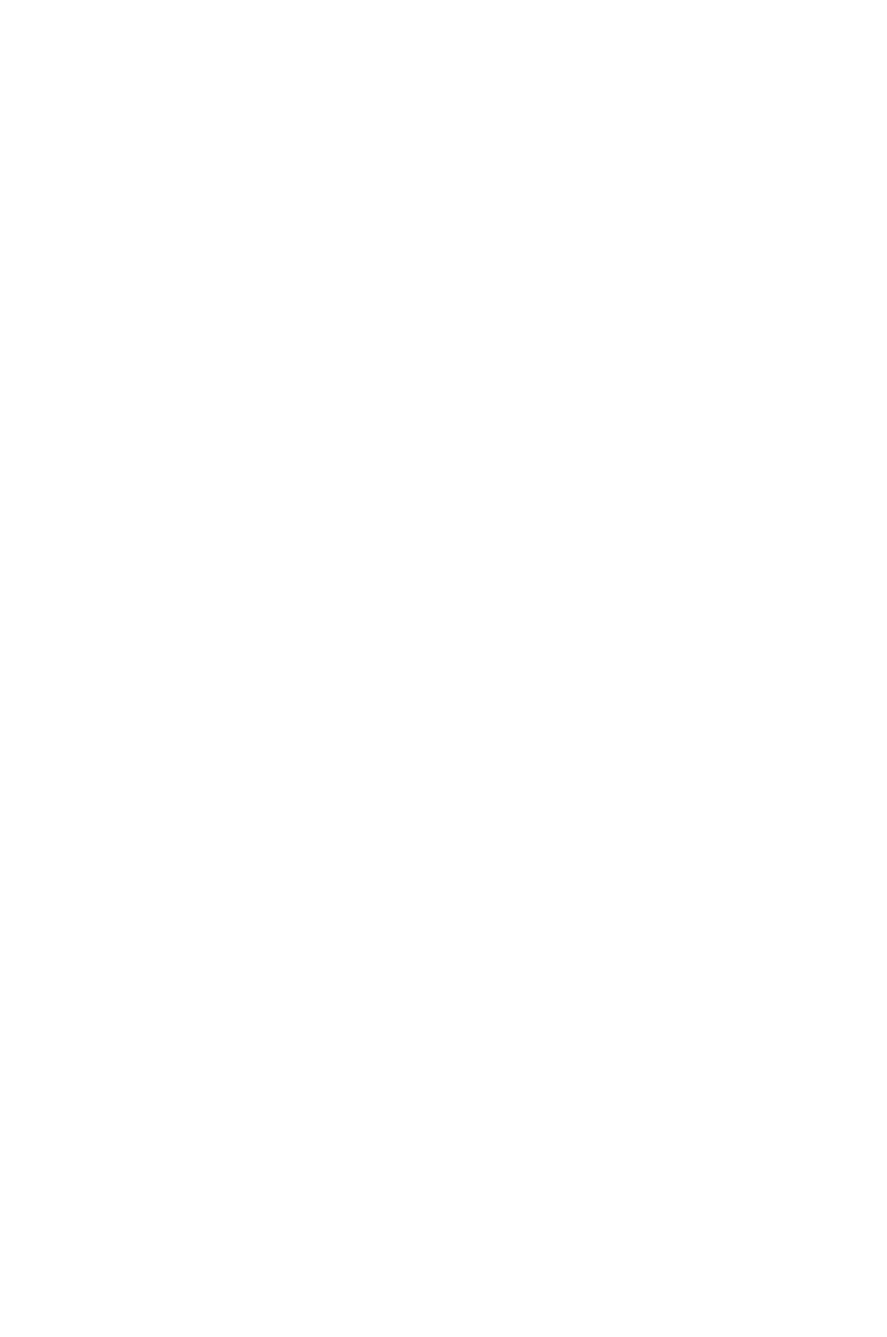
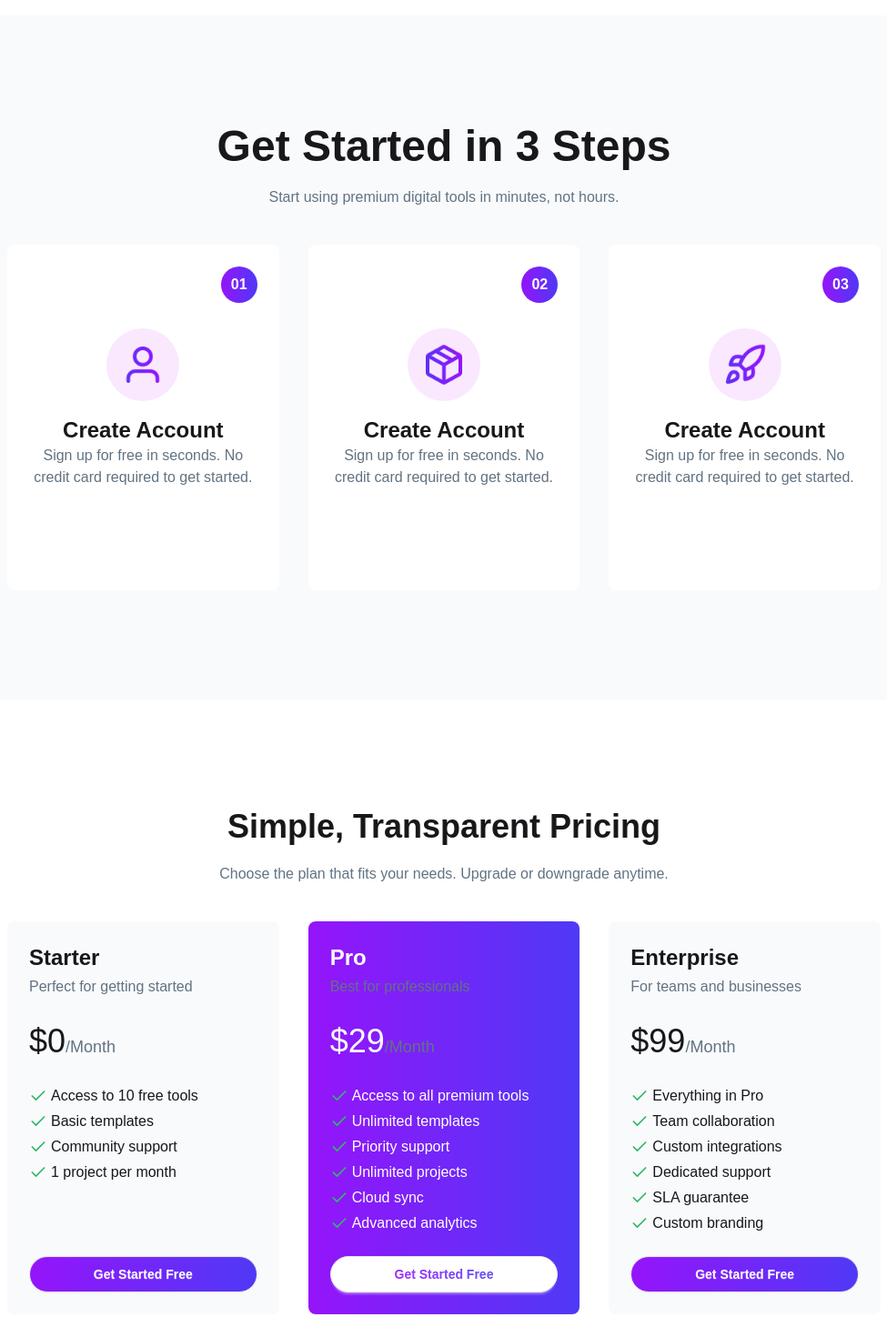
Before and after one commit to shakibn2004/Assainment-06, a React (Vite) app: page / in a window 1280 px wide. Shown: the part 2860-4330 px from the top of the page at 91% size, without its empty margins (152-1127 px from the left). Before the commit the page ends 2877 px from the top, so only its background shows below. Built offline with nearby package versions, Linux system fonts and the light colour scheme.

Commit message:
Get start and Pricing section sompleted

```diff
--- a/src/App.jsx
+++ b/src/App.jsx
@@ -5,6 +5,8 @@ import Overview from './Components/Overview/Overview'
 import ToolsCards from './Components/ToolCards/ToolsCards'
 import { Suspense, useState } from 'react'
 import { ToastContainer } from 'react-toastify'
+import GetStart from './Components/GetStart/GetStart'
+import Pricing from './Components/Pricing/Pricing'
 
 
 const fetchData = async() => {
@@ -26,6 +28,8 @@ function App() {
     <Suspense fallback={<div className="loading loading-ring loading-xl w-fit mx-auto mt-20"></div>}>
       <ToolsCards dataPromised={dataPromised} setSelectedProduct={setSelectedProduct} selectedProduct={selectedProduct} renderCard={renderCard} setRenderCard={setRenderCard}/>
     </Suspense>
+    <GetStart />
+    <Pricing />
     </>
   )
 }
--- /dev/null
+++ b/src/Components/GetStart/GetStart.jsx
@@ -0,0 +1,55 @@
+import React from "react";
+import Profile from "../../assets/user.png";
+import Package from "../../assets/package.png";
+import Rocket from "../../assets/rocket.png"
+
+const GetStart = () => {
+  return (
+    <div className="bg-[#F9FAFC]">
+      <section className="py-30 max-w-300 w-[95%] lg:w-[75%] mx-auto">
+        <div className="top text-center space-y-5">
+          <h1 className="text-5xl font-extrabold">Get Started in 3 Steps</h1>
+          <p className="text-[#627382]">Start using premium digital tools in minutes, not hours.</p>
+        </div>
+
+        <div className="bottom grid grid-cols-1 lg:grid-cols-3 gap-8 mt-10">
+          <div className="card bg-white p-6 grid place-items-center">
+            <div className="number w-10 h-10 rounded-full lenear-bg flex items-center justify-center text-white font-bold ml-auto">01</div>
+            <div className="img">
+              <img className="bg-fuchsia-100 mt-7 mb-4 w-20 h-20 p-4 overflow-visible rounded-full" src={Profile} alt="" />
+            </div>
+            <h3 className="text-2xl font-bold">Create Account</h3>
+            <p className="text-center text-[#627382] mb-22">
+              Sign up for free in seconds. No credit card required to get
+              started.
+            </p>
+          </div>
+          <div className="card bg-white p-6 grid place-items-center">
+            <div className="number w-10 h-10 rounded-full lenear-bg flex items-center justify-center text-white font-bold ml-auto">02</div>
+            <div className="img">
+              <img className="bg-fuchsia-100 mt-7 mb-4 w-20 h-20 p-4 overflow-visible rounded-full" src={Package} alt="" />
+            </div>
+            <h3 className="text-2xl font-bold">Create Account</h3>
+            <p className="text-center text-[#627382] mb-22">
+              Sign up for free in seconds. No credit card required to get
+              started.
+            </p>
+          </div>
+          <div className="card bg-white p-6 grid place-items-center">
+            <div className="number w-10 h-10 rounded-full lenear-bg flex items-center justify-center text-white font-bold ml-auto">03</div>
+            <div className="img">
+              <img className="bg-fuchsia-100 mt-7 mb-4 w-20 h-20 p-4 overflow-visible rounded-full" src={Rocket} alt="" />
+            </div>
+            <h3 className="text-2xl font-bold">Create Account</h3>
+            <p className="text-center text-[#627382] mb-22">
+              Sign up for free in seconds. No credit card required to get
+              started.
+            </p>
+          </div>
+        </div>
+      </section>
+    </div>
+  );
+};
+
+export default GetStart;
--- a/src/Components/Hero/Hero.jsx
+++ b/src/Components/Hero/Hero.jsx
@@ -4,7 +4,7 @@ import Banner from "../../assets/banner.png"
 
 const Hero = () => {
   return (
-    <section className="grid grid-cols-1 text-center lg:text-left lg:grid-cols-2 gap-15 max-w-300 w-[75%] mx-auto place-items-center py-15">
+    <section className="grid grid-cols-1 text-center lg:text-left lg:grid-cols-2 gap-15 max-w-300 w-[95%] lg:w-[75%] mx-auto place-items-center py-15">
       <div className="hero-start grid justify-items-center lg:justify-items-start lg:row-start-1">
         <div className="flex gap-2 items-center bg-[#E1E7FF] w-fit px-4 py-2 rounded-full">
           <img src={Online} className="h-fit" alt="" />
--- a/src/Components/Overview/Overview.jsx
+++ b/src/Components/Overview/Overview.jsx
@@ -3,7 +3,7 @@ import React from 'react';
 const Overview = () => {
     return (
         <div className='lenear-bg'>
-        <section className='grid md:grid-cols-1 gap-9 lg:gap-0 lg:grid-cols-3 mx-auto max-w-300 w-[75%] py-15 place-items-center'>
+        <section className='grid md:grid-cols-1 gap-9 lg:gap-0 lg:grid-cols-3 mx-auto max-w-300 w-[95%] lg:w-[75%] py-15 place-items-center'>
             <div className="column-1 text-center">
                 <h1 className='text-6xl font-extrabold text-white py-2'>50K+</h1>
                 <p className='text-white text-2xl mt-4'>Active Users</p>
--- /dev/null
+++ b/src/Components/Pricing/Pricing.jsx
@@ -0,0 +1,60 @@
+import { Check } from "lucide-react";
+import React from "react";
+
+const Pricing = () => {
+  return (
+    <section className="py-30 max-w-300 w-[95%] lg:w-[75%] mx-auto">
+      <div className="top text-center space-y-5">
+        <h1 className="text-4xl font-extrabold">Simple, Transparent Pricing</h1>
+        <p className="text-[#627382]">
+          Choose the plan that fits your needs. Upgrade or downgrade anytime.
+        </p>
+      </div>
+
+      <div className="bottom grid grid-cols-1 lg:grid-cols-3 gap-8 mt-10">
+        <div className="card p-6 bg-[#F9FAFC]">
+            <h1 className="text-2xl font-bold">Starter</h1>
+            <p className="text-[#627382] mt-1">Perfect for getting started</p>
+            <h1 className="text-4xl my-7">$0<span className="text-[#627382] text-lg font-normal">/Month</span></h1>
+            <ul className="grid gap-1 mb-6">
+                <li className="flex items-center gap-1"><Check size={20} color={"#30B868"} />Access to 10 free tools</li>
+                <li className="flex items-center gap-1"><Check size={20} color={"#30B868"} />Basic templates</li>
+                <li className="flex items-center gap-1"><Check size={20} color={"#30B868"} />Community support</li>
+                <li className="flex items-center gap-1"><Check size={20} color={"#30B868"} />1 project per month</li>
+            </ul>
+            <button className="btn lenear-bg rounded-full text-white mt-auto">Get Started Free</button>
+        </div>
+        <div className="card p-6 bg-[#F9FAFC] lenear-bg text-white -z-1">
+            <h1 className="text-2xl font-bold">Pro</h1>
+            <p className="text-[#627382] mt-1">Best for professionals</p>
+            <h1 className="text-4xl my-7">$29<span className="text-[#627382] text-lg font-normal">/Month</span></h1>
+            <ul className="grid gap-1">
+                <li className="flex items-center gap-1"><Check size={20} color={"#30B868"} />Access to all premium tools</li>
+                <li className="flex items-center gap-1"><Check size={20} color={"#30B868"} />Unlimited templates</li>
+                <li className="flex items-center gap-1"><Check size={20} color={"#30B868"} />Priority support</li>
+                <li className="flex items-center gap-1"><Check size={20} color={"#30B868"} />Unlimited projects</li>
+                <li className="flex items-center gap-1"><Check size={20} color={"#30B868"} />Cloud sync</li>
+                <li className="flex items-center gap-1"><Check size={20} color={"#30B868"} />Advanced analytics</li>
+            </ul>
+            <button className="btn rounded-full bg-white mt-6"><span className="lenear-color">Get Started Free</span></button>
+        </div>
+        <div className="card p-6 bg-[#F9FAFC]">
+            <h1 className="text-2xl font-bold">Enterprise</h1>
+            <p className="text-[#627382] mt-1">For teams and businesses</p>
+            <h1 className="text-4xl my-7">$99<span className="text-[#627382] text-lg font-normal">/Month</span></h1>
+            <ul className="grid gap-1 mb-6">
+                <li className="flex items-center gap-1"><Check size={20} color={"#30B868"} />Everything in Pro</li>
+                <li className="flex items-center gap-1"><Check size={20} color={"#30B868"} />Team collaboration</li>
+                <li className="flex items-center gap-1"><Check size={20} color={"#30B868"} />Custom integrations</li>
+                <li className="flex items-center gap-1"><Check size={20} color={"#30B868"} />Dedicated support</li>
+                <li className="flex items-center gap-1"><Check size={20} color={"#30B868"} />SLA guarantee</li>
+                <li className="flex items-center gap-1"><Check size={20} color={"#30B868"} />Custom branding</li>
+            </ul>
+            <button className="btn lenear-bg rounded-full text-white mt-auto">Get Started Free</button>
+        </div>
+      </div>
+    </section>
+  );
+};
+
+export default Pricing;
--- a/src/Components/ToolCards/ToolsCards.jsx
+++ b/src/Components/ToolCards/ToolsCards.jsx
@@ -42,7 +42,7 @@ setTotalPrice(0)
 
 
   return (
-    <section className="py-30 max-w-300 w-[75%] mx-auto space-y-10">
+    <section className="py-30 max-w-300 w-[95%] lg:w-[75%] mx-auto space-y-10">
       <div className="tool-top grid justify-items-center text-center">
         <h1 className="text-5xl font-extrabold ">Premium Digital Tools</h1>
         <p className="my-4">
```
Also changed, not shown: src/Components/Header/Navbar.jsx (+42 -8 lines).
